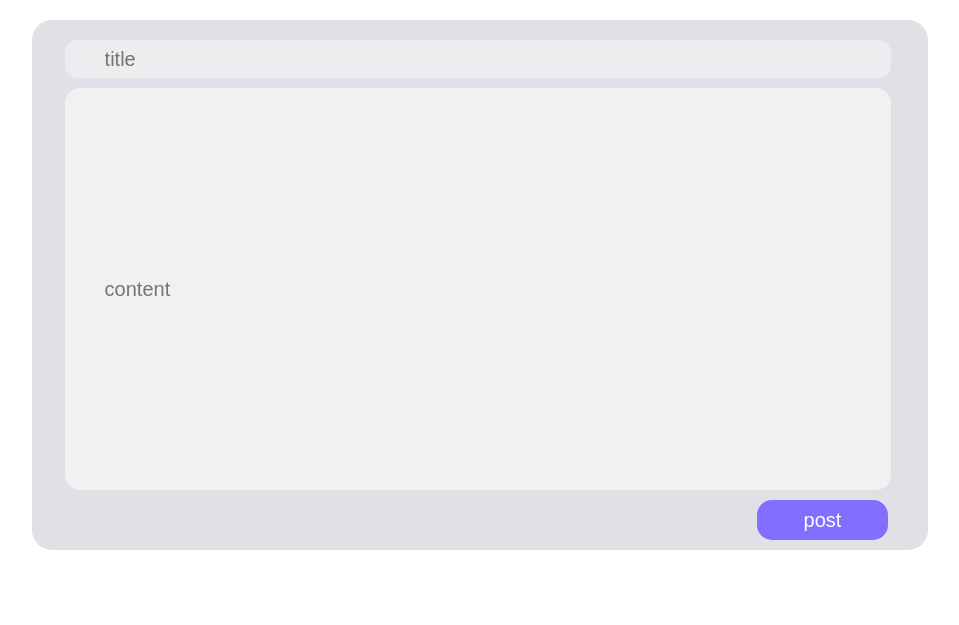
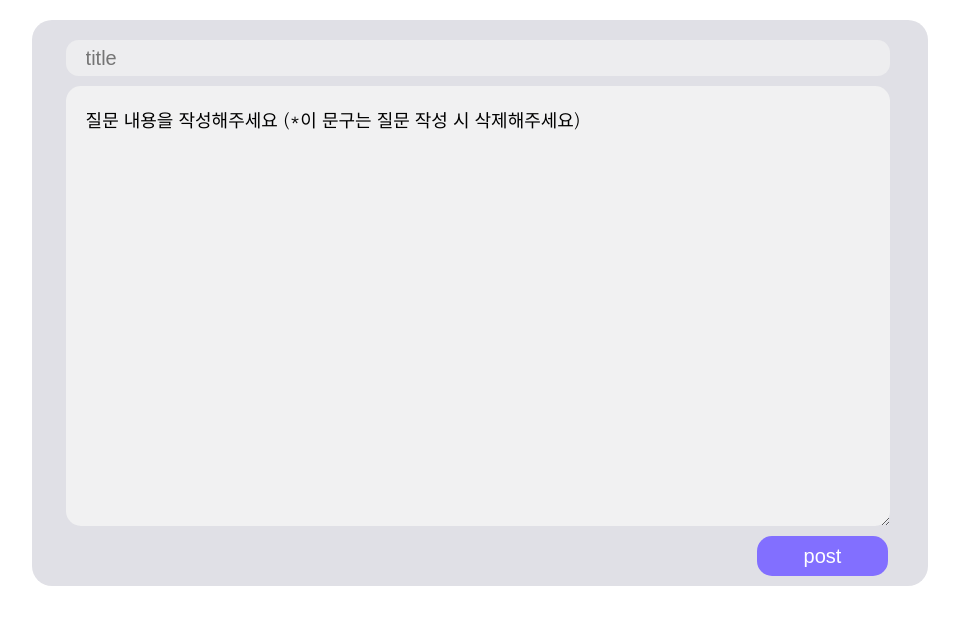
Before and after one commit to Tjdnjs/hackalearn, a Flask app: page /write/1 in a window 1280 px wide. Shown: the part 100-725 px from the top of the page, without its empty margins (160-1119 px from the left). Run offline with Flask 2, Linux system fonts and the light colour scheme; some libraries are stand-ins or nearby versions.

Commit message:
input -> textarea

```diff
--- a/static/css/write.css
+++ b/static/css/write.css
@@ -5,20 +5,22 @@
   border: 0;
   border-radius: 12.5px;
   outline: none;
-  padding-left: 2rem;
+  padding: 0 1rem;
   background-color: rgba(243, 243, 243, 0.68);
   display: block;
   margin: auto;
   margin-bottom: 0.5rem;
 }
-#contentd input[type=text]{
+#contentd textarea{
   width: 90%;
   height: 20rem;
-  font-size: 1rem;
+  font-family: 'Nanum Gothic', sans-serif;
+  font-size: .9rem;
   border: 0;
+  text-align: left;
   border-radius: 15px;
   outline: none;
-  padding-left: 2rem;
+  padding: 1rem;
   background-color: rgba(243, 243, 243, 0.906);
   display: block;
   margin: auto;
--- a/templates/write.html
+++ b/templates/write.html
@@ -37,7 +37,9 @@
       <div id="writed">
         <!-- <div id="tagd"><input type="text" placeholder="tag" name="tag" /></div> -->
         <div id="titled"><input type="text" placeholder="title" name="title" /></div>
-        <div id="contentd"><input type="text" placeholder="content" name="content" /></div>
+        <div id="contentd">
+          <textarea name="content">질문 내용을 작성해주세요 (*이 문구는 질문 작성 시 삭제해주세요)</textarea>
+        </div>
         <div id="postd"><input type="submit" value="post" /></div>
       </div>
     </form>
```
